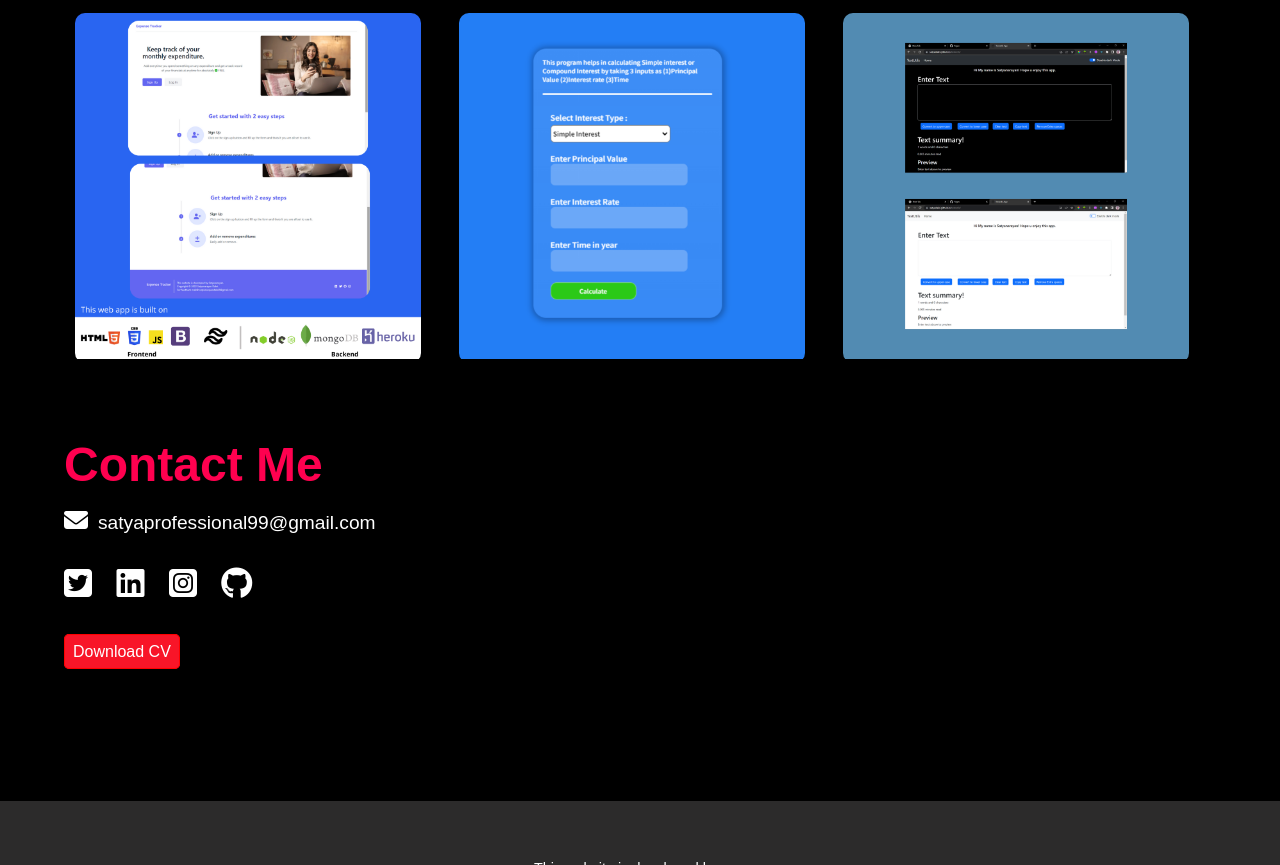
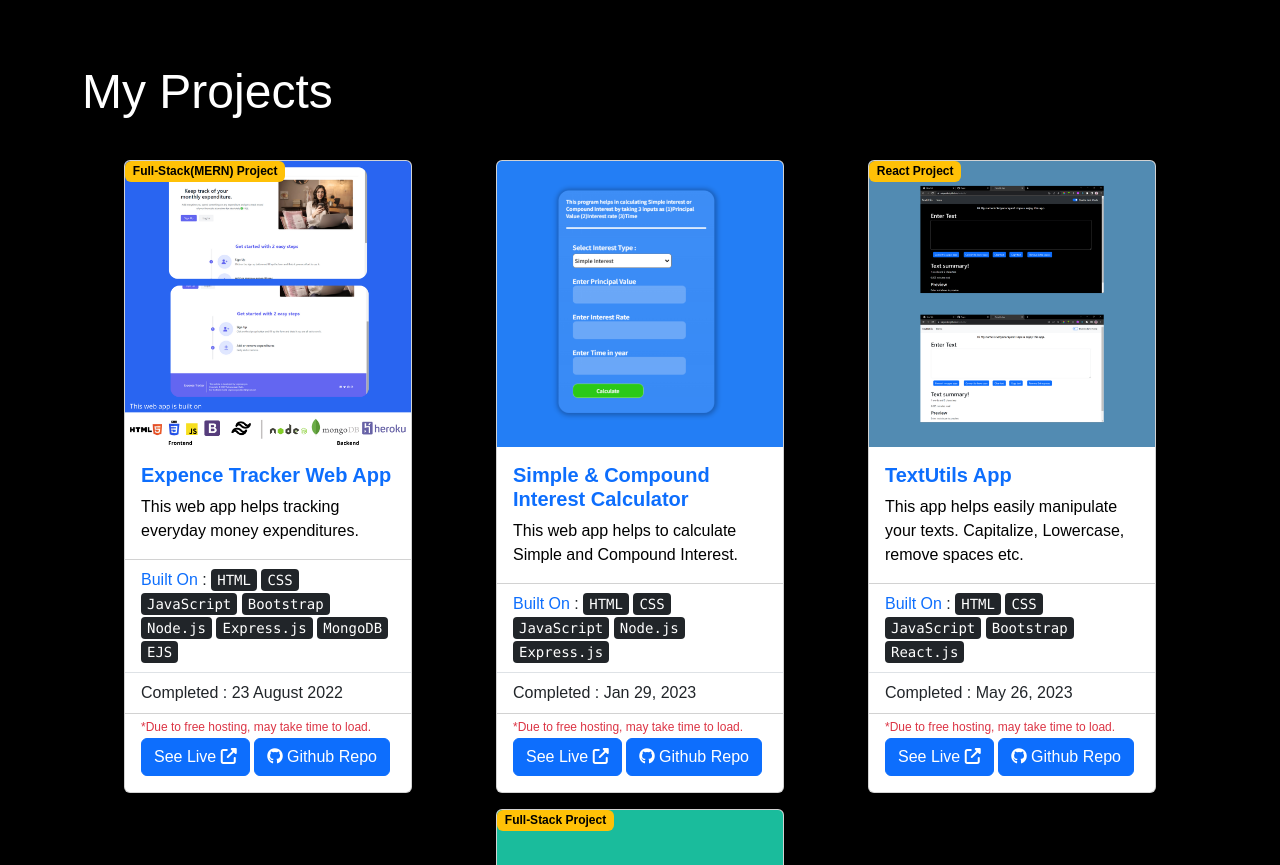
Before and after one commit to satyadalei/portfolio, a plain HTML site: page index.html in a window 1280 px wide. Shown: the part 1935-2800 px from the top of the page. Drawn offline with nearby package versions, Linux system fonts and the light colour scheme.

Commit message:
restructuring the projects section in my portfolio website

```diff
--- a/index.html
+++ b/index.html
@@ -1,42 +1,52 @@
 <!DOCTYPE html>
 <html lang="en">
+
 <head>
   <meta charset="UTF-8" />
   <meta http-equiv="X-UA-Compatible" content="IE=edge" />
   <meta name="viewport" content="width=device-width, initial-scale=1.0" />
   <title>Portfolio website</title>
   <script src="https://kit.fontawesome.com/f0ec951726.js" crossorigin="anonymous"></script>
+  <!-- boots-trap css -->
+  <link href="https://cdn.jsdelivr.net/npm/bootstrap@5.3.0/dist/css/bootstrap.min.css" rel="stylesheet"
+    integrity="sha384-9ndCyUaIbzAi2FUVXJi0CjmCapSmO7SnpJef0486qhLnuZ2cdeRhO02iuK6FUUVM" crossorigin="anonymous">
+
   <link rel="stylesheet" href="style.css" />
   <link rel="stylesheet" href="responsive-index.css" />
   <style>
     /* ---------------SCROLBAR STYLES----------------------------- */
-      html{
+    html {
       scroll-behavior: smooth;
       scrollbar-width: 0.8vw;
       scrollbar-color: rgba(119, 119, 119, 0.452) rgba(85, 85, 85, 0.5);
     }
+
     html::-webkit-scrollbar {
       width: 0.8vw;
     }
+
     html::-webkit-scrollbar-thumb {
       background-color: rgba(204, 202, 202, 0.897);
       border-radius: 10px;
     }
+
     html::-webkit-scrollbar-track {
       background-color: rgba(85, 85, 85, 0.5);
     }
+
     html::-webkit-scrollbar-thumb:hover {
       background-color: rgb(119, 119, 119);
       border-radius: 10px;
     }
   </style>
 </head>
+
 <body>
   <!-- -------------------HEADER----------------------- -->
   <div id="header" class="header">
     <div class="container">
       <nav>
-          <h1 class="logo" >SATYA</h1>
+        <h1 class="logo">SATYA</h1>
 
         <div id="hamburg_menubar" class="hamburg_menubar">
           <div id="bar1" class="bar1 bar"></div>
@@ -48,7 +58,7 @@
           <li><a class="nav-item" href="#">Home</a></li>
           <li><a class="nav-item" href="#about">About</a></li>
           <li><a class="nav-item" href="#services">Services</a></li>
-            <li><a class="nav-item" href="#portfolio">Portfolio</a></li>
+          <li><a class="nav-item" href="#portfolio">Projects</a></li>
           <li><a class="nav-item" href="#contact">Contact</a></li>
         </ul>
       </nav>
@@ -74,27 +84,32 @@
           <img src="images/satya-about.jpg" alt="An image of Satyanarayan" />
         </div>
         <div class="about-col-2">
-            <h1 class="sub-title" >About Me</h1>
+          <h1 class="sub-title">About Me</h1>
           <p>
-              Hello there I am Satyanarayan Dalei. I am a still learning and working on fullstack(MERN technologies) since 2020.
-              I am currently doing my Master's in Computer Application at Biju Patnaik University of Technology. Built 5+ useful MERN web applications. Love joining hackathons & work in a team.
+            Hello there I am Satyanarayan Dalei. I am a still learning and working on fullstack(MERN technologies) since
+            2020.
+            I am currently doing my Master's in Computer Application at Biju Patnaik University of Technology. Built 5+
+            useful MERN web applications. Love joining hackathons & work in a team.
             I am excitted to learn from team members and contribute my skills and grow faster.
           </p>
           <div class="tab-titles">
-                <p id="skills-link" class="tab-links active-tab-link" onclick="openSkillsTab()" >Skills</p>
-                <p id="experience-link" class="tab-links" onclick="openExperienceTab()" >Experience</p>
-                <p id="education-link" class="tab-links" onclick="openEducationTab()" >Education</p>
+            <p id="skills-link" class="tab-links active-tab-link" onclick="openSkillsTab()">Skills</p>
+            <p id="experience-link" class="tab-links" onclick="openExperienceTab()">Experience</p>
+            <p id="education-link" class="tab-links" onclick="openEducationTab()">Education</p>
           </div>
           <div class="tab-contents-container">
             <!-- skills -->
             <div id="skills" class="tab-contents tab-content-skills active-tab-content">
               <ul>
                 <li> <span>Web Application Development</span> <br>
-                             <span style="display:inline-block;margin-top:0.5rem; color: #f7588a;" > Both frontend and Backend</span> </li>
-                        <li> <span>Languages I use</span>  <br>
-                            <span style="display:inline-block;margin-top:0.5rem;color: #f7588a;">HTML, CSS ,Javascript, Node.js, Express.Js, MongoDB, React.js, Firebase, C-Language</span>
+                  <span style="display:inline-block;margin-top:0.5rem; color: #f7588a;"> Both frontend and
+                    Backend</span>
                 </li>
-                        <li> <span>Familiared with</span>  <br>
+                <li> <span>Languages I use</span> <br>
+                  <span style="display:inline-block;margin-top:0.5rem;color: #f7588a;">HTML, CSS ,Javascript, Node.js,
+                    Express.Js, MongoDB, React.js, Firebase, C-Language</span>
+                </li>
+                <li> <span>Familiared with</span> <br>
                   <span style="display:inline-block;margin-top:0.5rem;color: #f7588a;">
                     Git, Github, User Authentication,
                     Bootstrap,
@@ -102,7 +117,7 @@
                   </span>
                 </li>
                 </li>
-                    <li> <span>Currently Learning (2023 June) </span>  <br>
+                <li> <span>Currently Learning (2023 June) </span> <br>
                   <span style="display:inline-block;margin-top:0.5rem;color: #f7588a;">
                     Next.js, TypeScript, C++
                   </span>
@@ -116,8 +131,9 @@
                   <span style="display:inline-block;margin-top:0.5rem;color: #f7588a;">
                     @ MS Infosystems (2021 June - 2022 June) </span>
                 </li>
-                      <li>  <span> Junior Web Developer and Designer</span> <br>
-                          <span style="display:inline-block;margin-top:0.5rem;color: #f7588a;"> Tasked to update and maintain a job site </span>
+                <li> <span> Junior Web Developer and Designer</span> <br>
+                  <span style="display:inline-block;margin-top:0.5rem;color: #f7588a;"> Tasked to update and maintain a
+                    job site </span>
                 </li>
               </ul>
             </div>
@@ -129,7 +145,7 @@
                     2022-24
                   </span>
                 </li>
-                      <li>  <span>Web Development Bootcamp</span> <br>
+                <li> <span>Web Development Bootcamp</span> <br>
                   <span style="display:inline-block;margin-top:0.5rem;color: #f7588a;"> By Dr. Angella YU </span>
                 </li>
                 <li> <span>B.SC in Physics</span> <br>
@@ -145,13 +161,15 @@
   <!-- ----------------------------SERVICES-------------------------------------- -->
   <div id="services">
     <div class="container">
-        <h1 class="sub-title" >Open to work</h1>
+      <h1 class="sub-title">Open to work</h1>
       <div class="row">
         <div class="service1">
           <!-- <i class="fa-solid fa-pen-nib"></i> -->
           <h2>Web Development</h2>
           <p>
-              Looking for startups or any medium size companies to work in the web development field. I have worked on HTML5, CSS3, JavaScript, MongoDB, Express.js, React.js, and Node.js and look forward to contributing to building better products with these technologies. Teams where I can learn and grow and thrive.
+            Looking for startups or any medium size companies to work in the web development field. I have worked on
+            HTML5, CSS3, JavaScript, MongoDB, Express.js, React.js, and Node.js and look forward to contributing to
+            building better products with these technologies. Teams where I can learn and grow and thrive.
           </p>
           <!-- <a href="#">Learn more</a> -->
         </div>
@@ -168,36 +186,165 @@
   <div id="portfolio">
     <div class="container">
       <div class="row">
-        <h1 class="sub-title" >My Projects</h1>
+        <h1 class="sub-title">My Projects</h1>
         <div class="portfolio-item-list">
-          <div class="portfolio-item">
-             <img src="images/Expence Tracker.png" alt="Web Development Project1">
-             <div class="portfolio-item-details">
-                <h3>Expence Tracker <br> Web App</h3>
-                <p>This web app helps you track your money expenditures</p>
-                <a href="https://money-expenditure-tracker.onrender.com/"><i class="fa-solid fa-arrow-up-right-from-square"></i></a>
+
+          <!-- Project item 1 -->
+          <div class="card" style="width: 18rem;">
+            <span class="badge bg-warning">
+              Full-Stack(MERN) Project
+            </span>
+            <img src="images/Expence Tracker.png" class="card-img-top" alt="Web Development Project1">
+            <div class="card-body">
+              <h5 class="card-title text-primary" style="font-weight: bolder;">
+                Expence Tracker Web App
+              </h5>
+              <p style="color: black;" class="card-text">
+                This web app helps tracking everyday money expenditures.
+              </p>
             </div>
-          </div>
-          <div class="portfolio-item">
-              <img src="images/interest-calculator.png" alt="Web design Project1">
-              <div class="portfolio-item-details">
-                <h3>Simple & Compound Interest Calculator <br> Web App</h3>
-                <p>This web app helps to calculate Simple and Compound Interest</p>
-                <a href="https://interest-calculator-yfnq.onrender.com/">
-                  <i class="fa-solid fa-arrow-up-right-from-square"></i>
+            <ul class="list-group list-group-flush">
+              <li class="list-group-item">
+                <span class="text-primary">Built On</span> : <kbd>HTML</kbd>
+                <kbd>CSS</kbd>
+                <kbd>JavaScript</kbd>
+                <kbd>Bootstrap</kbd>
+                <kbd>Node.js</kbd>
+                <kbd>Express.js</kbd>
+                <kbd>MongoDB</kbd>
+                <kbd>EJS</kbd>
+              </li>
+              <li class="list-group-item">
+                Completed : 23 August 2022
+              </li>
+            </ul>
+            <div class="card-body" style="padding-top: 0 !important;">
+              <span style="font-size: 12px;" class="text-danger">*Due to free hosting, may take time to load.</span>
+              <br>
+              <a target="_blank" href="https://money-expenditure-tracker.onrender.com/" class="btn btn-primary">
+                See Live <i class="fas fa-external-link-alt"></i>
+              </a>
+              <a target="_blank" href="https://github.com/satyadalei/money-expenditure-tracker" class="btn btn-primary">
+                <i class="fab fa-github"></i> Github Repo
               </a>
             </div>
           </div>
-          <div class="portfolio-item">
-             <img src="images/textutils_app_preview.png" alt="Web design Project1">
-             <div class="portfolio-item-details">
-                <h3>TextUtils App</h3>
-                <p>
+
+
+          <!-- Project item 2 -->
+          <div class="card" style="width: 18rem; ">
+            <img src="images/interest-calculator.png" alt="Web design Project2" class="card-img-top"">
+            <div class="card-body">
+              <h5 class="card-title text-primary" style="font-weight: bolder;">
+                Simple & Compound Interest Calculator
+              </h5>
+              <p style="color: black;" class="card-text">
+                This web app helps to calculate Simple and Compound Interest.
+              </p>
+            </div>
+            <ul class="list-group list-group-flush">
+              <li class="list-group-item">
+                <span class="text-primary">Built On</span> : <kbd>HTML</kbd>
+                <kbd>CSS</kbd>
+                <kbd>JavaScript</kbd>
+                <kbd>Node.js</kbd>
+                <kbd>Express.js</kbd>
+              </li>
+              <li class="list-group-item">
+                Completed : Jan 29, 2023
+              </li>
+            </ul>
+            <div class="card-body" style="padding-top: 0 !important;">
+              <span style="font-size: 12px;" class="text-danger">*Due to free hosting, may take time to load.</span>
+              <br>
+              <a target="_blank" href="https://interest-calculator-yfnq.onrender.com/" class="btn btn-primary">
+                See Live <i class="fas fa-external-link-alt"></i>
+              </a>
+              <a target="_blank" href="https://github.com/satyadalei/interest-calculator" class="btn btn-primary">
+                <i class="fab fa-github"></i> Github Repo
+              </a>
+            </div>
+          </div>
+
+          <!-- Project item 3 -->
+          <div class="card" style="width: 18rem;">
+            <span class="badge bg-warning">
+              React Project
+            </span>
+            <img src="images/textutils_app_preview.png" alt="Web design Project3" class="card-img-top"">
+            <div class="card-body">
+              <h5 class="card-title text-primary" style="font-weight: bolder;">
+                TextUtils App
+              </h5>
+              <p style="color: black;" class="card-text">
                 This app helps easily manipulate your texts. Capitalize, Lowercase, remove spaces etc.
               </p>
-                <a href="https://satyadalei.github.io/textutils/"><i class="fa-solid fa-arrow-up-right-from-square"></i></a>
+            </div>
+            <ul class="list-group list-group-flush">
+              <li class="list-group-item">
+                <span class="text-primary">Built On</span> :  <kbd>HTML</kbd>
+                <kbd>CSS</kbd>
+                <kbd>JavaScript</kbd>
+                <kbd>Bootstrap</kbd>
+                <kbd>React.js</kbd>
+              </li>
+              <li class="list-group-item">
+                Completed : May 26, 2023
+              </li>
+            </ul>
+            <div class="card-body" style="padding-top: 0 !important;">
+              <span style="font-size: 12px;" class="text-danger">*Due to free hosting, may take time to load.</span>
+              <br>
+              <a target="_blank" href="https://satyadalei.github.io/textutils/" class="btn btn-primary">
+                See Live <i class="fas fa-external-link-alt"></i>
+              </a>
+              <a target="_blank" href="https://github.com/satyadalei/textutils" class="btn btn-primary">
+                <i class="fab fa-github"></i> Github Repo
+              </a>
             </div>
           </div>
+
+          <!-- Project item 4 -->
+          <div class="card" style="width: 18rem;">
+            <span class="badge bg-warning">Full-Stack Project</span>
+            <img src="images/digital_library.png" alt="Web design Project4" class="card-img-top"">
+            <div class="card-body">
+              <h5 class="card-title text-primary" style="font-weight: bolder;">
+                Digital Library
+              </h5>
+              <p style="color: black;" class="card-text">
+                This web app helps teacher to upload study content(img,pdfs) & students to view these study content.
+              </p>
+            </div>
+            <ul class="list-group list-group-flush">
+              <li class="list-group-item">
+                <span class="text-primary">Built On</span> :  <kbd>HTML</kbd>
+                <kbd>CSS</kbd>
+                <kbd>JavaScript</kbd>
+                <kbd>Bootstrap</kbd>
+                <kbd>Node.js</kbd>
+                <kbd>Express.js</kbd>
+                <kbd>MongoDB</kbd>
+                <kbd>EJS</kbd>
+                <kbd>Firebase</kbd>
+              </li>
+              <li class="list-group-item">
+                Completed : May 25, 2023
+              </li>
+            </ul>
+            <div class="card-body" style="padding-top: 0 !important;">
+              <span style="font-size: 12px;" class="text-danger">*Due to free hosting, may take time to load.</span>
+              <br>
+              <a target="_blank" href="https://digital-library-0ktu.onrender.com/" class="btn btn-primary">
+                See Live <i class="fas fa-external-link-alt"></i>
+              </a>
+              <a target="_blank" href="https://github.com/satyadalei/digital-library" class="btn btn-primary">
+                <i class="fab fa-github"></i> Github Repo
+              </a>
+            </div>
+          </div>
+
+
         </div>
         <!-- <a class="see-more" href="">See more</a> -->
       </div>
@@ -214,26 +361,28 @@
           <div class="contact-social-icons">
             <a href="https://twitter.com/Satyana17786386"><i class="fa-brands fa-square-twitter"></i></a>
             <a href="https://www.linkedin.com/in/satyadalei"><i class="fa-brands fa-linkedin"></i></a>
-                  <a href="https://www.instagram.com/satyadalei_webdeveloper/"><i class="fa-brands fa-square-instagram"></i></a>
+            <a href="https://www.instagram.com/satyadalei_webdeveloper/"><i
+                class="fa-brands fa-square-instagram"></i></a>
             <a href="https://github.com/satyadalei"><i class="fa-brands fa-github"></i></a>
           </div>
           <div class="resume-download">
             <!-- <a href="contents/Satyanarayan Dalei.pdf" download >Download CV</a> -->
-                  <a href="contents/Satyanarayan_Resume_19th_may_2023.pdf" download >Download CV</a>
+            <a style="text-decoration: none;color: white;" href="contents/Satyanarayan_Resume_19th_may_2023.pdf"
+              download>Download CV</a>
           </div>
         </div>
-            <div style="display: none;"  class="contact-col-2">
-                 <form name="submit-to-google-sheet" >
+        <div style="display: none;" class="contact-col-2">
+          <form name="submit-to-google-sheet">
             <div class="form-input-box contact-name">
               <label for="name" class="contact-label"></label>
               <input name="Name" type="text" placeholder="Your name" autocomplete="off" required>
             </div>
             <div class="form-input-box contact-mail">
-                        <label for="mail" class="contact-label" ></label>
+              <label for="mail" class="contact-label"></label>
               <input name="Email" type="email" placeholder="Your Email" autocomplete="off" required>
             </div>
             <div class="form-input-box contact-message">
-                          <textarea  name="message" id="message"  placeholder="Your Message" autocomplete="off" required></textarea>
+              <textarea name="message" id="message" placeholder="Your Message" autocomplete="off" required></textarea>
             </div>
             <div class=" contact-message">
               <button type="submit">Submit</button>
@@ -263,29 +412,33 @@
     </p>
   </footer>
   <script>
-    document.getElementById("current-year").innerHTML = new Date().getFullYear() ;
+    document.getElementById("current-year").innerHTML = new Date().getFullYear();
     // to submit form data
     const scriptURL = 'https://script.google.com/macros/s/AKfycbw1y6aMEQPTL6slP2UdvN3wAmdyD5TM8uAmc-zb5o7B4nziRre6i-D9Sbu9tdpl60hyxQ/exec'
     const form = document.forms['submit-to-google-sheet'];
-      const msg = document.getElementById("sending-msg") ;
+    const msg = document.getElementById("sending-msg");
     const sending_holdOn = document.getElementById("sending-msg-box");
 
     form.addEventListener('submit', e => {
       sending_holdOn.style.display = "flex";
       e.preventDefault()
-        fetch(scriptURL, { method: 'POST', body: new FormData(form)})
+      fetch(scriptURL, { method: 'POST', body: new FormData(form) })
         .then(response => {
           sending_holdOn.style.display = "none";
-            msg.innerHTML = "<i class='fa-sharp fa-solid fa-circle-check'></i>Message sent successfully." ;
+          msg.innerHTML = "<i class='fa-sharp fa-solid fa-circle-check'></i>Message sent successfully.";
           // <i class='fa-sharp fa-solid fa-circle-check'></i>
-            setTimeout(function(){
+          setTimeout(function () {
             msg.innerHTML = "";
-            },5000);
-            form.reset() ;
+          }, 5000);
+          form.reset();
         })
         .catch(error => console.error('Error!', error.message))
     })
   </script>
   <script src="index.js"></script>
+  <script src="https://cdn.jsdelivr.net/npm/bootstrap@5.3.0/dist/js/bootstrap.bundle.min.js"
+    integrity="sha384-geWF76RCwLtnZ8qwWowPQNguL3RmwHVBC9FhGdlKrxdiJJigb/j/68SIy3Te4Bkz"
+    crossorigin="anonymous"></script>
 </body>
+
 </html>
--- a/style.css
+++ b/style.css
@@ -257,7 +257,13 @@ body{
    justify-content: space-around;
    flex-wrap: wrap;
 }
-#portfolio .portfolio-item-list div{
+#portfolio .portfolio-item-list .card .badge{
+    position: absolute;
+    top: 0;
+    left:0;
+    color: black;
+}
+#portfolio .portfolio-item-list div.portfolio-item{
     width: 30%;
     min-width: 200px;
     overflow: hidden;
@@ -266,12 +272,15 @@ body{
     margin-right: 1rem;
     margin-bottom: 1.5rem;
 }
-#portfolio .portfolio-item-list div img{
+#portfolio .portfolio-item-list div.card{
+    margin: 0.5rem 0.3rem 0.5rem 0.3rem;;
+}
+#portfolio .portfolio-item-list div.portfolio-item img{
     width: 100%;
     height: 100%;
     transition: 0.5s ease-in-out;
 }
-#portfolio .portfolio-item-list div .portfolio-item-details{
+#portfolio .portfolio-item-list div.portfolio-item .portfolio-item-details{
     width: 100%;
     height: 0;
     position: absolute;
@@ -306,10 +315,10 @@ body{
     background-color: white;padding: 5px;
     border-radius: 50%;
 }
-#portfolio .portfolio-item-list div:hover img{
+#portfolio .portfolio-item-list div.portfolio-item:hover img{
     transform: scale(1.1);
 }
-#portfolio .portfolio-item-list div:hover .portfolio-item-details{
+#portfolio .portfolio-item-list div.portfolio-item:hover .portfolio-item-details{
     height: 100% ;
 }
 #portfolio .row a.see-more{
```
Also changed, not shown: images/digital_library.png (added). Lines whose indentation alone changed are shown as unchanged.
